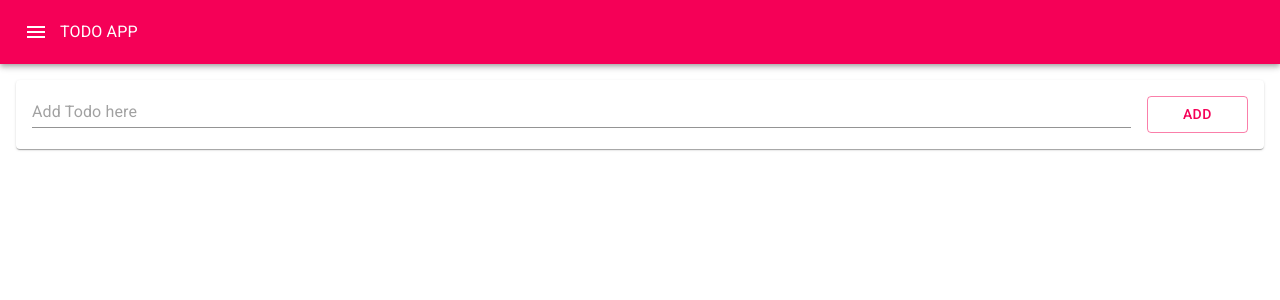
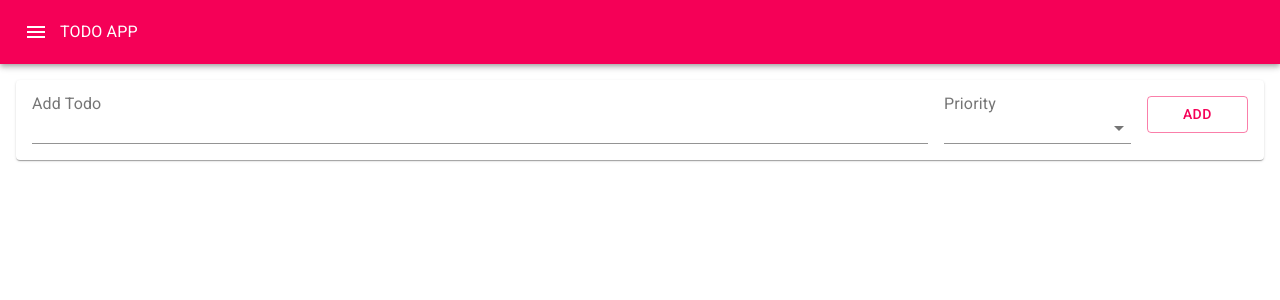
Before and after one commit to alex-infoserve/todo-hooks-material, a React (Create React App) app: page / in a window 1280 px wide. Shown: the top 300 px of the page. Built offline with nearby package versions, Linux system fonts and the light colour scheme.

Commit message:
added a field to insert the priority of the task

```diff
--- a/src/components/AddTodo.js
+++ b/src/components/AddTodo.js
@@ -1,17 +1,45 @@
 import React, { memo } from 'react'
-import { TextField, Paper, Button, Grid } from '@material-ui/core'
+import {
+  TextField,
+  Paper,
+  Button,
+  Grid,
+  Select,
+  MenuItem,
+  InputLabel
+} from '@material-ui/core'
 
 const AddTodo = memo(props => (
   <Paper style={{ margin: 16, padding: 16 }}>
     <Grid container>
-      <Grid xs={10} md={11} item style={{ paddingRight: 16 }}>
+      <Grid xs={5} md={9} item style={{ paddingRight: 16 }}>
+        <InputLabel htmlFor='add-todo-id'>Add Todo</InputLabel>
         <TextField
-          placeholder='Add Todo here'
           value={props.inputValue}
           onChange={props.onInputChange}
           onKeyPress={props.onInputKeyPress}
+          inputProps={{
+            name: 'add-todo-name',
+            id: 'add-todo-id'
+          }}
           fullWidth
         />
+      </Grid>
+      <Grid xs={3} md={2} item style={{ paddingRight: 16 }}>
+        <InputLabel htmlFor='priority-select-id'>Priority</InputLabel>
+        <Select
+          value={props.selectValue}
+          onChange={props.onSelectChange}
+          inputProps={{
+            name: 'priority-select-name',
+            id: 'priority-select-id'
+          }}
+          fullWidth
+        >
+          <MenuItem value='Normal'>Normal</MenuItem>
+          <MenuItem value='High'>High</MenuItem>
+          <MenuItem value='Urgent'>Urgent</MenuItem>
+        </Select>
       </Grid>
       <Grid xs={2} md={1} item>
         <Button
--- a/src/custom-hooks.js
+++ b/src/custom-hooks.js
@@ -15,6 +15,16 @@ export const useInputValue = (initialValue = '') => {
 
       return false
     }
+  }
+}
+
+export const useSelectValue = (initialValue = []) => {
+  const [selectValue, setSelectValue] = useState(initialValue)
+
+  return {
+    selectValue,
+    changeSelect: event => setSelectValue(event.target.value),
+    clearSelect: () => setSelectValue('')
   }
 }
 
--- a/src/index.js
+++ b/src/index.js
@@ -1,30 +1,21 @@
-/* import React from 'react'
-import ReactDOM from 'react-dom'
-//import App from './App'
-import TodoLayout from './TodoLayout'
-import * as serviceWorker from './serviceWorker'
-
-ReactDOM.render(<TodoLayout />, document.getElementById('root'))
-serviceWorker.unregister()
- */
-import './style.css'
-
 import React, { memo } from 'react'
 import ReactDOM from 'react-dom'
 
-import { useInputValue, useTodos } from './custom-hooks'
-
 import Layout from './components/TodoLayout'
-
 import AddTodo from './components/AddTodo'
 import TodoList from './components/TodoList'
+import { useInputValue, useSelectValue, useTodos } from './custom-hooks'
+
+import './style.css'
 
 const TodoApp = memo(props => {
   const { inputValue, changeInput, clearInput, keyInput } = useInputValue()
+  const { selectValue, changeSelect, clearSelect } = useSelectValue()
   const { todos, addTodo, checkTodo, removeTodo } = useTodos()
 
   const clearInputAndAddTodo = _ => {
     clearInput()
+    clearSelect()
     addTodo(inputValue)
   }
 
@@ -35,6 +26,8 @@ const TodoApp = memo(props => {
         onInputChange={changeInput}
         onButtonClick={clearInputAndAddTodo}
         onInputKeyPress={event => keyInput(event, clearInputAndAddTodo)}
+        selectValue={selectValue}
+        onSelectChange={changeSelect}
       />
       <TodoList
         items={todos}
```
